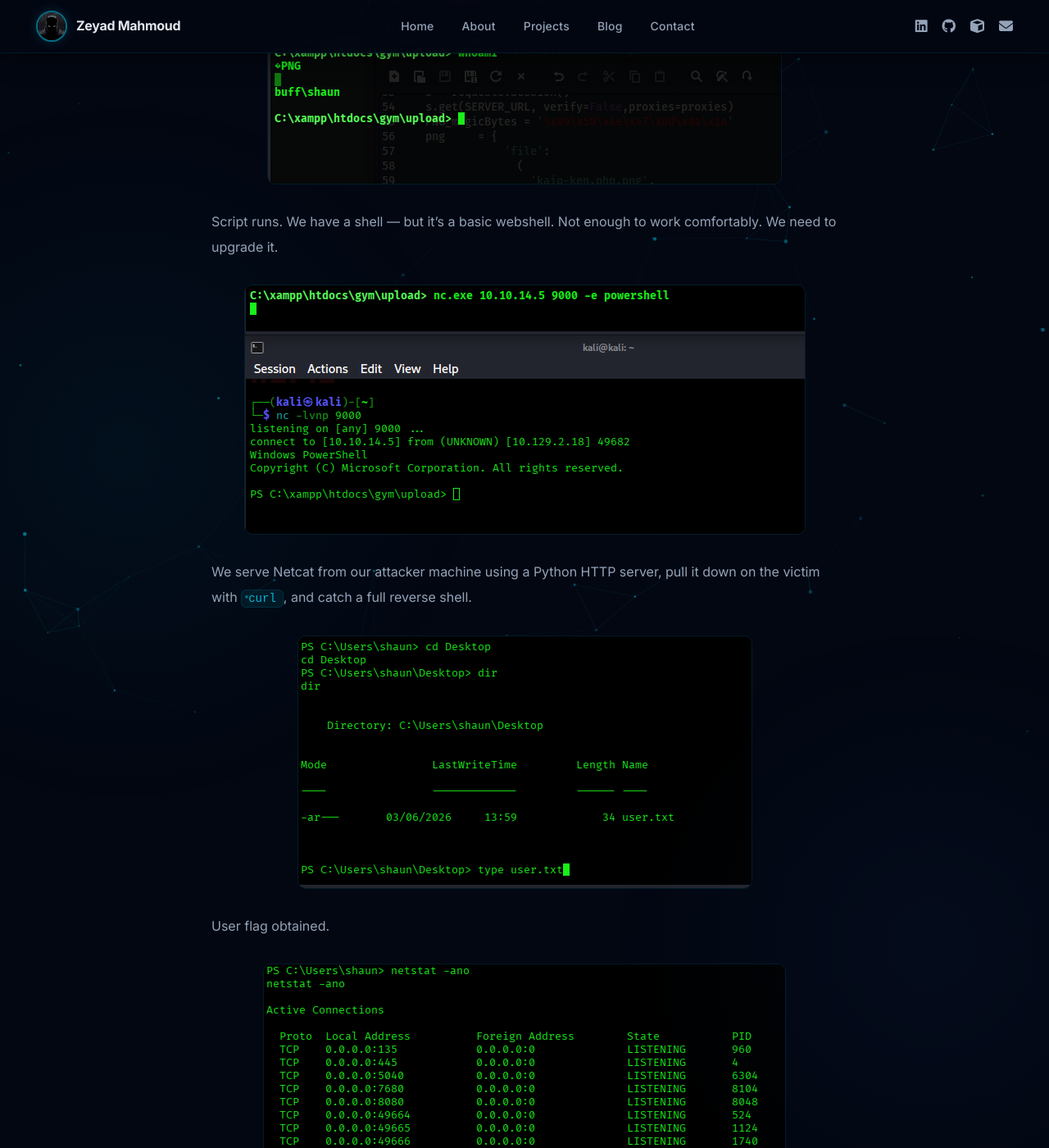
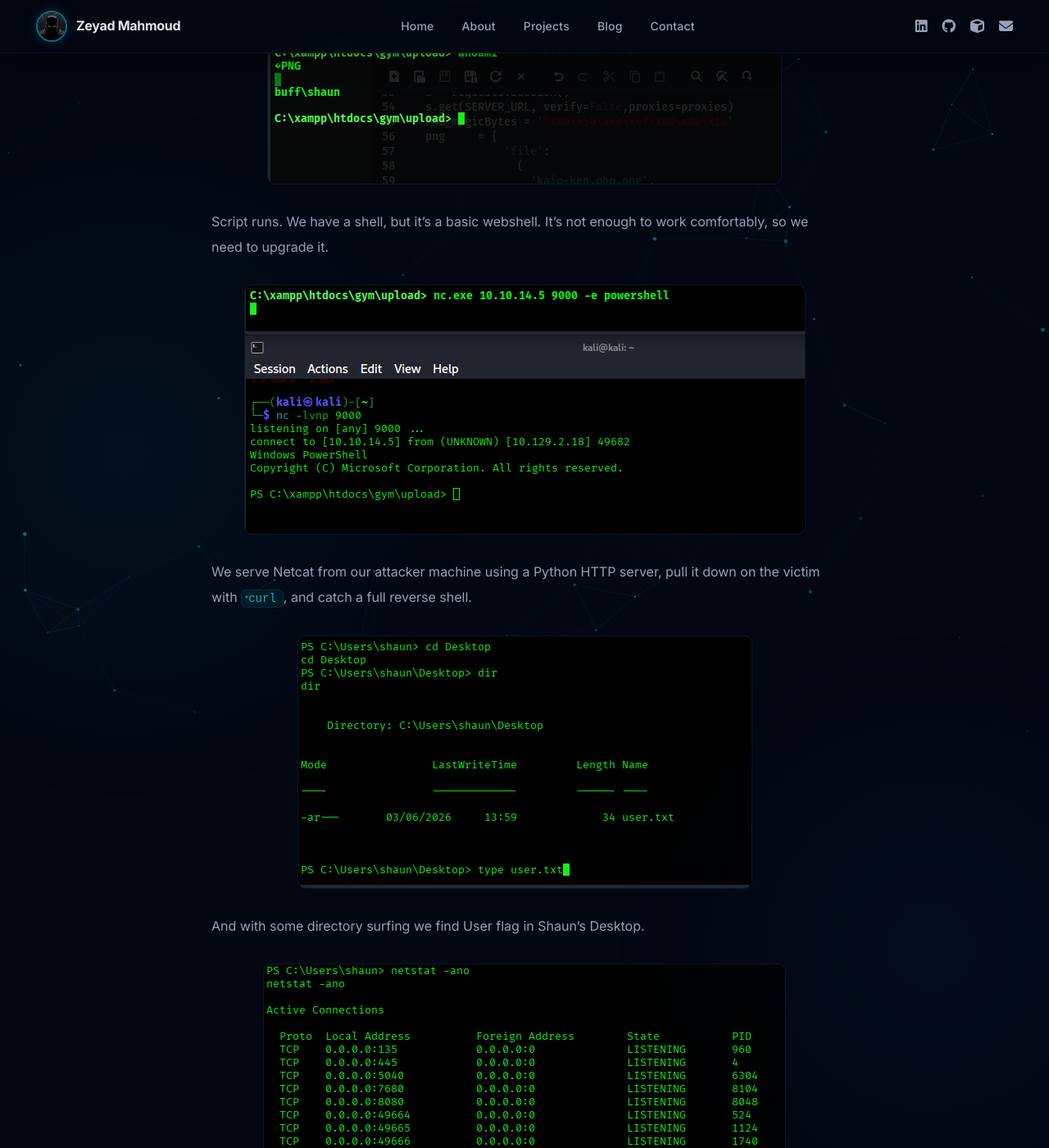
Before and after one commit to zeyad-mahmoud7/zeyad-mahmoud7.github.io, a Jekyll site: the page built from _posts/2026-06-04-buff-htb.md, in a window 1280 px wide and 1400 px high, scrolled down 3073 px. Shown: the whole window at 82% size. Built offline with Jekyll 4.4.1, drawn with Linux system fonts in a browser that asks for light colours; some of the changed text lies outside the part shown.

Commit message:
Update 2026-06-04-buff-htb.md

```diff
--- a/_posts/2026-06-04-buff-htb.md
+++ b/_posts/2026-06-04-buff-htb.md
@@ -52,7 +52,7 @@ Requests are now visible in Burp. We notice the parameter is set to `$_GET["tele
 
 ![alt_text](/assets/images/buff/image5.png "image_tooltip")
 
-Script runs. We have a shell — but it's a basic webshell. Not enough to work comfortably. We need to upgrade it.
+Script runs. We have a shell, but it's a basic webshell. It's not enough to work comfortably, so we need to upgrade it.
 
 ![alt_text](/assets/images/buff/image6.png "image_tooltip")
 
@@ -60,7 +60,7 @@ We serve Netcat from our attacker machine using a Python HTTP server, pull it do
 
 ![alt_text](/assets/images/buff/image7.png "image_tooltip")
 
-User flag obtained.
+And with some directory surfing we find User flag in Shaun's Desktop.
 
 ![alt_text](/assets/images/buff/image8.png "image_tooltip")
 
```
Also changed, not shown: other parts of _posts/2026-06-04-buff-htb.md (+4 -4 lines).
